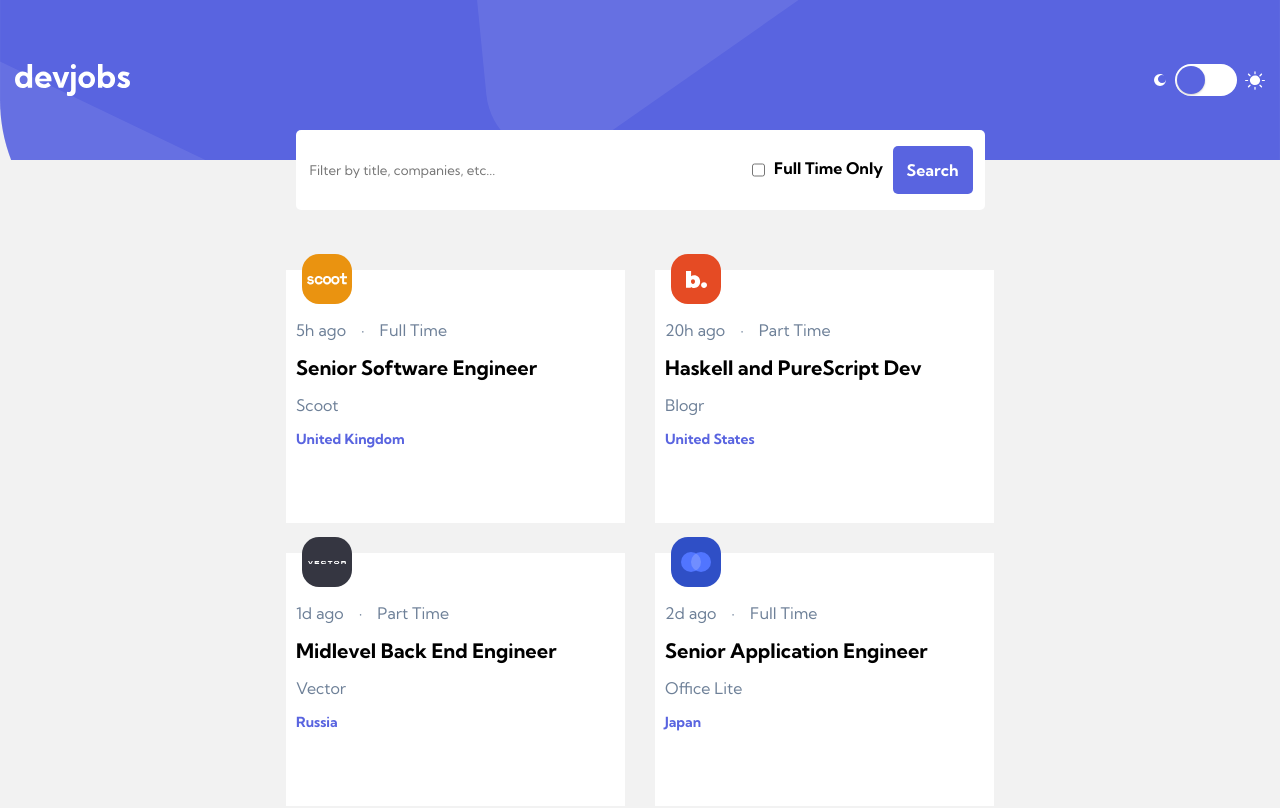
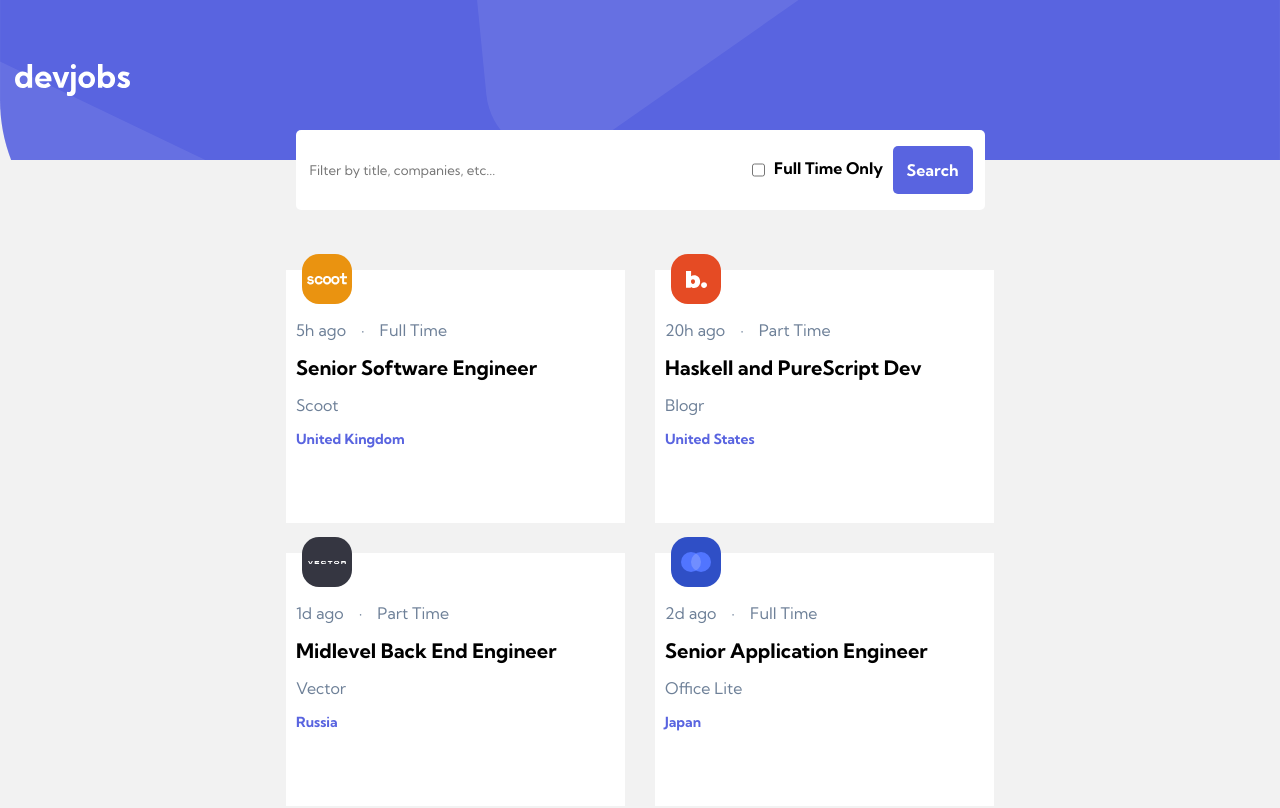
Before and after one commit to earthtobishop/devjobs-web-app, a Next.js app: page / in a window 1280 px wide. Shown: the top 808 px of the page. Built offline with nearby package versions, Linux system fonts and the light colour scheme.

Commit message:
Remove theme switch

```diff
--- a/components/header/header.tsx
+++ b/components/header/header.tsx
@@ -98,21 +98,10 @@
   }
 `
 
-const ThemeSwitch: FC = (): ReactElement => {
-  return (
-    <ThemeSwitchRow>
-      <DarkIcon />
-      <Switch type='checkbox' />
-      <LightIcon />
-    </ThemeSwitchRow>
-  )
-}
-
 const Header: FC = (): ReactElement => {
   return (
     <Wrapper>
       <Logo />
-      <ThemeSwitch />
     </Wrapper>
   )
 }
```
